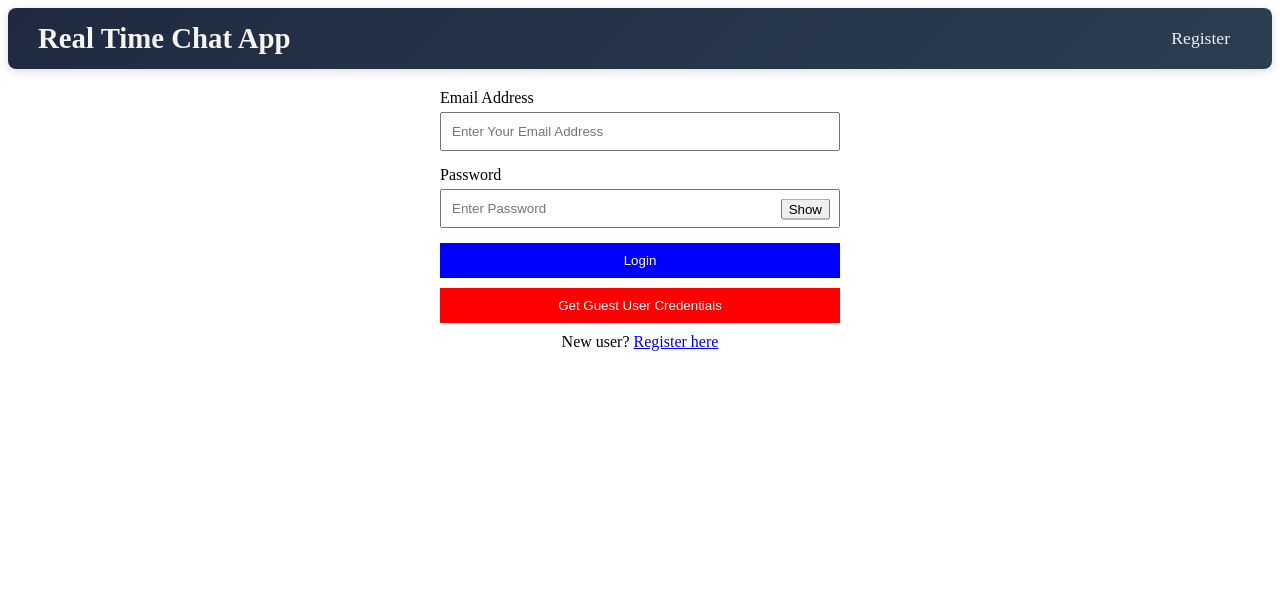
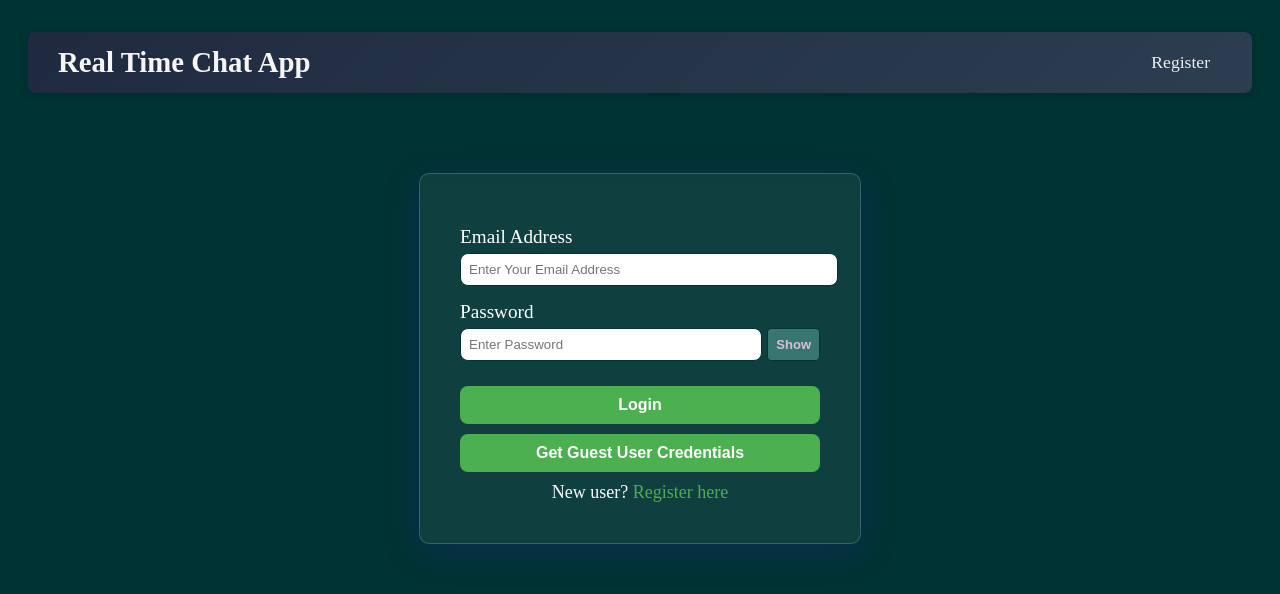
Before and after one commit to Shravan9393/Real_Time_Chat_APP, a React (Create React App) app in the folder chat-frontend/: page /login in a window 1280 px wide. Shown: the top 594 px of the page. Built offline with nearby package versions, Linux system fonts and the light colour scheme.

Commit message:
feat: enhance authentication pages with improved styles and structure

```diff
--- a/chat-frontend/src/components/auth/RegisterPage.js
+++ b/chat-frontend/src/components/auth/RegisterPage.js
@@ -1,6 +1,7 @@
 import React, { useState } from "react";
 import { useNavigate } from "react-router-dom";
 import axiosInstance from "../../utils/api.js";
+import "../styles/auth.css";
 
 
 const RegisterPage = () => {
--- a/chat-frontend/src/components/auth/loginPage.js
+++ b/chat-frontend/src/components/auth/loginPage.js
@@ -1,15 +1,15 @@
 import React, { useState, useContext } from "react";
-// import axios from "axios";
 import { useNavigate } from "react-router-dom";
 import { AuthContext } from "../../context/AuthContext";
 import { ChatState } from "../../context/chatContext";
+import "../styles/login.css";
 
 const LoginPage = () => {
   const { login } = useContext(AuthContext);
   const [show, setShow] = useState(false);
   const [email, setEmail] = useState("");
   const [password, setPassword] = useState("");
-  const [error, setError] = useState(null); // For error handling
+  const [error, setError] = useState(null);
   const [loading, setLoading] = useState(false);
   const [notification, setNotification] = useState(null);
 
@@ -17,10 +17,10 @@ const LoginPage = () => {
   const { setUser } = ChatState();
 
   const submitHandler = async (e) => {
-    e.preventDefault(); // Prevent form default submission
-    setError(null); // Clear previous errors
-    setLoading(true); // Start loading
+    e.preventDefault();
+    setError(null);
     setLoading(true);
+
     if (!email || !password) {
       setNotification({
         message: "Please fill all the fields",
@@ -31,26 +31,9 @@ const LoginPage = () => {
     }
 
     try {
-      // const config = {
-      //   headers: {
-      //     "Content-type": "application/json",
-      //   },
-      // };
-
-      // const { data } = await axios.post(
-      //   "http://localhost:5000/api/v1/users/login",
-      //   { email, password },
-      //   config
-      // );
-
       await login({ email, password });
       console.log("login successful");
-      // console.log("the data before set user", data);
       setNotification({ message: "Login Successful", type: "success" });
-      // setUser(data);
-      // console.log("the data after set user", data);
-      // localStorage.setItem("userInfo", JSON.stringify(data));
-      // setLoading(false);
       navigate("/chat");
     } catch (error) {
       setError(error.message || "Invalid credentials. Please try again");
@@ -65,88 +48,44 @@ const LoginPage = () => {
 
   const Notification = ({ message, type }) => {
     if (!message) return null;
-    const style = {
-      padding: "10px",
-      margin: "10px 0",
-      color: type === "error" ? "red" : type === "success" ? "green" : "orange",
-      border: `1px solid ${
-        type === "error" ? "red" : type === "success" ? "green" : "orange"
-      }`,
-    };
-    return <div style={style}>{message}</div>;
+    return <div className={`notification notification-${type}`}>{message}</div>;
   };
 
   return (
-    <div style={{ maxWidth: "400px", margin: "0 auto", padding: "20px" }}>
+    <div className="login-page">
       {notification && (
         <Notification message={notification.message} type={notification.type} />
       )}
-
-      <form onSubmit={submitHandler}>
-        {" "}
-        {/* Wrap the form elements */}
-        <div style={{ marginBottom: "15px" }}>
-          <label
-            htmlFor="email"
-            style={{ display: "block", marginBottom: "5px" }}
-          >
-            Email Address
-          </label>
+      <div className="container">
+        <form onSubmit={submitHandler} className="login-container">
+          <div className="form-group">
+            <label htmlFor="email">Email Address</label>
             <input
               id="email"
               type="email"
               value={email}
               placeholder="Enter Your Email Address"
               onChange={(e) => setEmail(e.target.value)}
-            style={{ width: "100%", padding: "10px", boxSizing: "border-box" }}
             />
           </div>
-        <div style={{ marginBottom: "15px" }}>
-          <label
-            htmlFor="password"
-            style={{ display: "block", marginBottom: "5px" }}
-          >
-            Password
-          </label>
-          <div style={{ position: "relative" }}>
+
+          <div className="form-group">
+            <label htmlFor="password">Password</label>
+            <div className="password">
               <input
                 id="password"
                 type={show ? "text" : "password"}
                 value={password}
                 placeholder="Enter Password"
                 onChange={(e) => setPassword(e.target.value)}
-              style={{
-                width: "100%",
-                padding: "10px",
-                boxSizing: "border-box",
-              }}
               />
-            <button
-              onClick={() => setShow(!show)}
-              style={{
-                position: "absolute",
-                right: "10px",
-                top: "50%",
-                transform: "translateY(-50%)",
-              }}
-            >
+              <button type="button" onClick={() => setShow(!show)}>
                 {show ? "Hide" : "Show"}
               </button>
             </div>
           </div>
-        <button
-          type="submit" // Change to type submit for form handling
-          style={{
-            width: "100%",
-            padding: "10px",
-            background: "blue",
-            color: "white",
-            border: "none",
-            cursor: "pointer",
-            marginBottom: "10px",
-          }}
-          disabled={loading}
-        >
+
+          <button type="submit" disabled={loading} className="submit-button">
             {loading ? "Loading..." : "Login"}
           </button>
         </form>
@@ -156,20 +95,14 @@ const LoginPage = () => {
             setEmail("guest@example.com");
             setPassword("123456");
           }}
-        style={{
-          width: "100%",
-          padding: "10px",
-          background: "red",
-          color: "white",
-          border: "none",
-          cursor: "pointer",
-        }}
+          className="guest-credentials-button"
         >
           Get Guest User Credentials
         </button>
 
-      <div style={{ textAlign: "center", marginTop: "10px" }}>
+        <div className="register-link">
           New user? <a href="/register">Register here</a>
+        </div>
       </div>
     </div>
   );
--- a/chat-frontend/src/components/styles/auth.css
+++ b/chat-frontend/src/components/styles/auth.css
@@ -2,28 +2,30 @@
   max-width: 400px;
   margin: 50px auto;
   padding: 20px;
-  background-color: #f7f9fc;
+  color: aliceblue;
+  background: rgba( 64, 102, 103, 0.25 );
+  box-shadow: 0 8px 32px 0 rgba( 31, 38, 135, 0.37 );
+  backdrop-filter: blur( 4px );
+  -webkit-backdrop-filter: blur( 4px );
   border-radius: 8px;
-  box-shadow: 0 0 10px rgba(0, 0, 0, 0.1);
+  border: 1px solid rgba( 255, 255, 255, 0.18 );
 }
 
 .auth-container h2 {
   text-align: center;
-  margin-bottom: 20px;
+  margin-bottom: 10px;
 }
 
 .auth-form label {
   display: block;
-  margin-bottom: 8px;
-  font-weight: bold;
+  margin-bottom: 6px;
+  /* font-weight: bold; */
 }
 
 .auth-form input {
   width: 100%;
   padding: 10px;
   margin: 8px 0;
-  border: 1px solid #ccc;
-  border-radius: 5px;
 }
 
 .auth-form button {
@@ -32,8 +34,9 @@
   background-color: #4caf50;
   color: white;
   border: none;
-  border-radius: 5px;
+  border-radius: 8px;
   cursor: pointer;
+  font-size: medium;
 }
 
 .auth-form button:hover {
@@ -42,7 +45,7 @@
 
 .auth-container p {
   text-align: center;
-  font-size: 14px;
+  font-size: 16px;
 }
 
 .auth-container p a {
--- /dev/null
+++ b/chat-frontend/src/components/styles/login.css
@@ -0,0 +1,151 @@
+/* login.css */
+body{
+    background-color: #003333;
+}
+
+
+.container {
+  margin-top: 12px;
+  padding: 20px;
+  border-radius: 5px;
+}
+
+.login-page {
+  max-width: 400px;
+  margin-top: 5rem;
+  margin-left: auto;
+  margin-right: auto;
+  padding: 20px;
+  background: rgba( 64, 102, 103, 0.25 );
+box-shadow: 0 8px 32px 0 rgba( 31, 38, 135, 0.37 );
+backdrop-filter: blur( 4px );
+-webkit-backdrop-filter: blur( 4px );
+border-radius: 10px;
+border: 1px solid rgba( 255, 255, 255, 0.18 );
+}
+
+
+
+.form-group {
+  margin-bottom: 15px;
+  font-size: larger;
+  color: white;
+
+}
+
+.form-group label {
+  display: block;
+  margin-bottom: 5px;
+}
+
+input[type="email"],
+input[type="password"],
+input[type="text"] {
+  width: 100%;
+  padding: 8px;
+  border: 1px solid #003333;
+  border-radius: 8px;
+}
+
+.password {
+  display: flex;
+  align-items: center;
+}
+
+.password input {
+  flex: 1;
+}
+
+.password button {
+  margin-left: 5px;
+  color: thistle;
+  font-size: small;
+  font-weight: 600;
+  padding: 8px;
+  background: #38776f;
+  border: 1px solid #003333;
+  border-radius: 4px;
+  cursor: pointer;
+}
+
+.password button:hover {
+  background: #4A646c;
+}
+
+.submit-button {
+  font-size: medium;
+  font-weight: 700;
+  width: 100%;
+  padding: 10px;
+  background: #4caf50;
+  color: white;
+  border-radius: 8px;
+  border: none;
+  cursor: pointer;
+  margin-top: 10px;
+}
+
+.submit-button:hover {
+  background: #45a049;
+}
+
+.submit-button:disabled {
+  background: #45a049;
+  cursor: not-allowed;
+}
+
+.guest-credentials-button {
+  width: 100%;
+  font-size: medium;
+  font-weight: 700;
+  padding: 10px;
+  background: #4caf50;
+  color: white;
+  border: none;
+  border-radius: 8px;
+  cursor: pointer;
+  margin-top: 10px;
+}
+
+.guest-credentials-button:hover {
+  background: #45a049;
+}
+
+.register-link {
+  text-align: center;
+  margin-top: 10px;
+  font-size: large;
+  color: white;
+}
+
+.register-link a {
+  color: #4caf50;
+  text-decoration: none;
+}
+
+
+.register-link a:hover{
+    color: aqua;
+}
+
+.notification {
+  padding: 10px;
+  margin: 10px 0;
+  border: 1px solid;
+  border-radius: 4px;
+}
+
+.notification-error {
+  color: red;
+  border-color: red;
+}
+
+.notification-success {
+  color: green;
+  border-color: green;
+}
+
+.notification-warning {
+  color: orange;
+  border-color: orange;
+}
```
Lines whose indentation alone changed are shown as unchanged.
